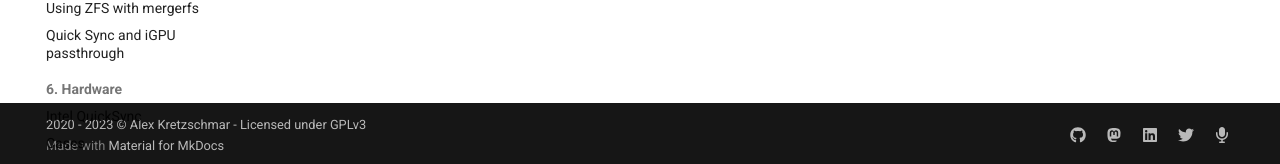
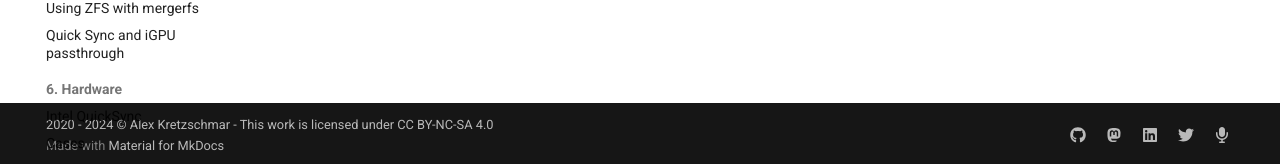
Before and after one commit to ironicbadger/pms-wiki, an MkDocs documentation site: the page built from docs/02-tech-stack/index.md, in a window 1280 px wide. Shown: the part 732-896 px from the top of the page. Built offline with MkDocs 1.6.1 and Material for MkDocs 9.7.7, drawn with Linux system fonts in a browser that asks for light colours; some web fonts are replaced; plug-ins that fetch from the network failed and are left out; comment, search, counter and statistics services are not loaded.

Commit message:
license update

```diff
--- a/mkdocs.yml
+++ b/mkdocs.yml
@@ -75,7 +75,7 @@ markdown_extensions:
   - pymdownx.caret
   - pymdownx.mark
   - pymdownx.tilde
-copyright: 2020 - 2023 &copy; Alex Kretzschmar - Licensed under GPLv3
+copyright: 2020 - 2024 &copy; Alex Kretzschmar - This work is licensed under CC BY-NC-SA 4.0
 extra_css:
   - extra.css
 extra:
```
Also changed, not shown: 1 other file.
